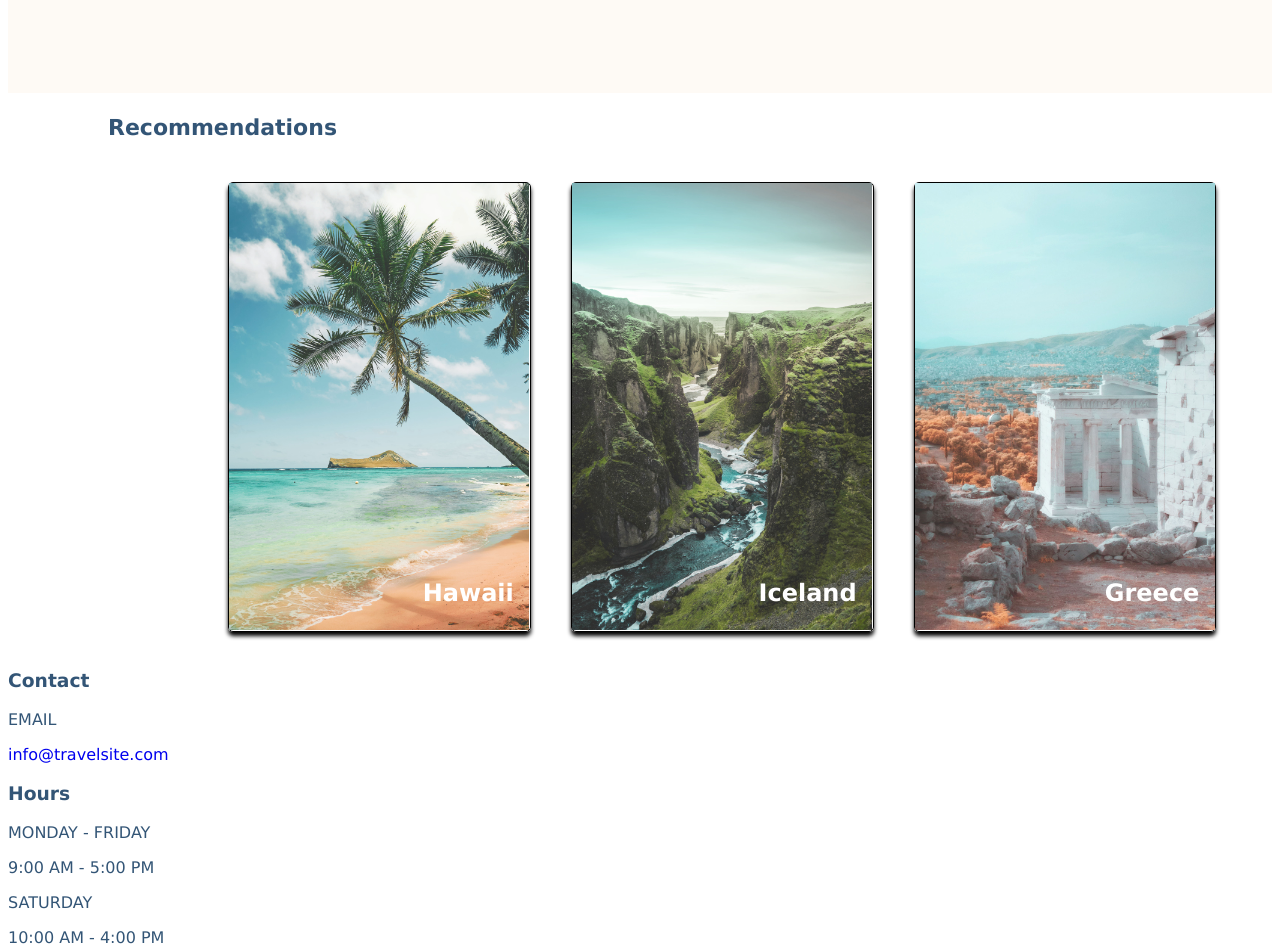
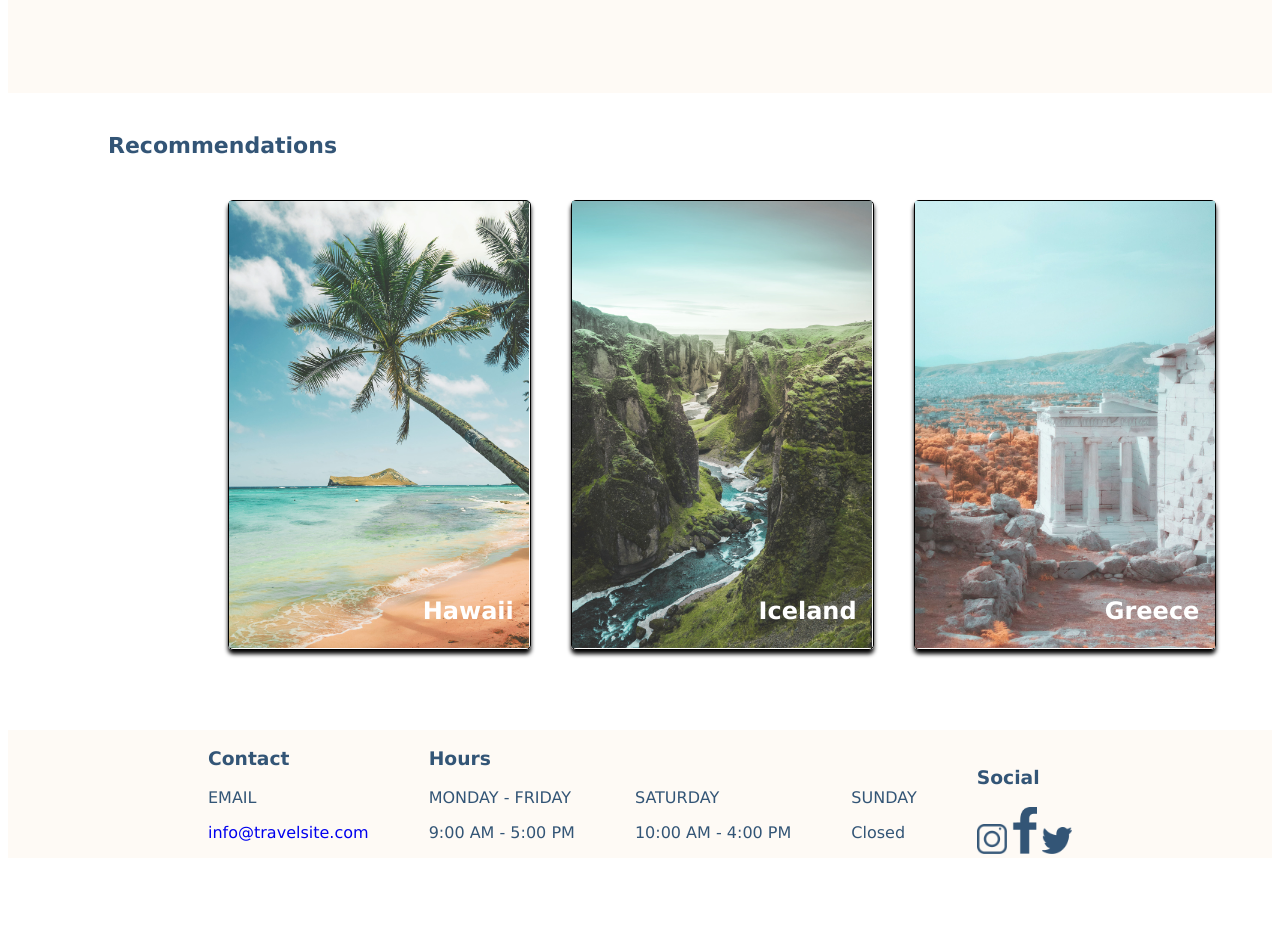
Before and after one commit to Rollyloni/rolake-olonisakin-travel-site, a plain HTML site: page index.html in a window 1280 px wide. Shown: the part 547-1497 px from the top of the page. After the commit the page ends 1413 px from the top, so only its background shows below. Drawn offline with Linux system fonts and the light colour scheme.

Commit message:
update html and global css

```diff
--- a/CSS/global.css
+++ b/CSS/global.css
@@ -53,7 +53,13 @@ a:active {
 }
 .hero-section__button {
   background-color: #db7a4e;
-  padding: 20px;
+  padding: 12px 40px;
+  border-radius: 60px;
+}
+
+.card-section {
+  margin-bottom: 60px;
+  margin-top: 40px;
 }
 .test {
   height: 28rem;
@@ -80,3 +86,14 @@ a:active {
   font-size: 22px;
   margin-left: 100px;
 }
+footer {
+  display: flex;
+  align-items: flex-end;
+  justify-content: space-between;
+  background-color: #fefaf5;
+  padding-left: 200px;
+  padding-right: 200px;
+}
+.footer-image {
+  padding-bottom: 12xpx;
+}
--- a/index.html
+++ b/index.html
@@ -36,8 +36,8 @@
           <img src="/Assets/Images/hero.png" alt="hero-global"
           width="450px" />
         </article>
-      </section>
-      <section>
+      </section  >
+      <section class="card-section">
         <h3 class="headings">Recommendations</h3>
         <nav class="card-navigation">
        <a href="#">
@@ -91,10 +91,10 @@
       </section>
       <section>
         <h3>Social</h3>
-        <div>
-        <img src="/Assets/Icons/icon-instagram.png"/>
-        <img src="/Assets/Icons/icon-facebook.png"/>
-        <img src="/Assets/Icons/icon-twitter.png"/>
+        <div class="footer-image">
+        <img src="/Assets/Icons/icon-instagram.png" width="30px"/>
+        <img src="/Assets/Icons/icon-facebook.png" width="25px"/>
+        <img src="/Assets/Icons/icon-twitter.png" width="30px"/>
       </div>
       </section>
     </footer>
```
